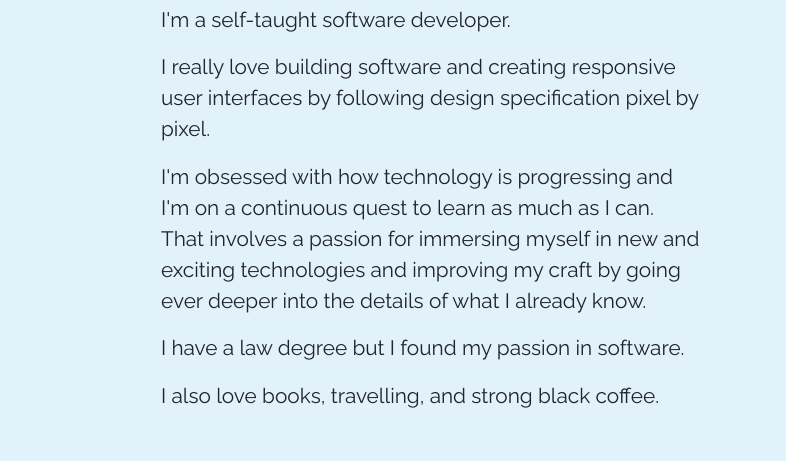
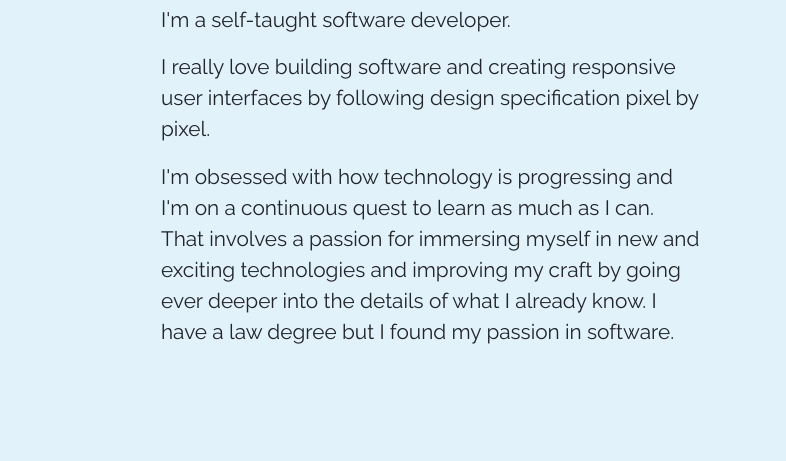
Before and after one commit to lajosdeme/lajosdeme.github.io, a website: page index.html in a window 1280 px wide. Shown: the part 937-1398 px from the top of the page, 494-1280 px from the left. Drawn offline with nearby package versions, Linux system fonts and the light colour scheme.

Commit message:
Update index.html

```diff
--- a/index.html
+++ b/index.html
@@ -100,9 +100,7 @@
           <p>I'm a self-taught software developer.</p>
           <p>I really love building software and creating responsive user interfaces by following design specification pixel by pixel.</p>
           <p>I'm obsessed with how technology is progressing and I'm on a continuous quest to learn as much as I can. That involves a passion for immersing myself in new and exciting technologies and improving my craft by going ever deeper into the
-            details of what I already know.</p>
-          <p>I have a law degree but I found my passion in software.</p>
-          <p>I also love books, travelling, and strong black coffee.</p>
+            details of what I already know. I have a law degree but I found my passion in software.</p>
         </div>
       </div>
     </div>
```
